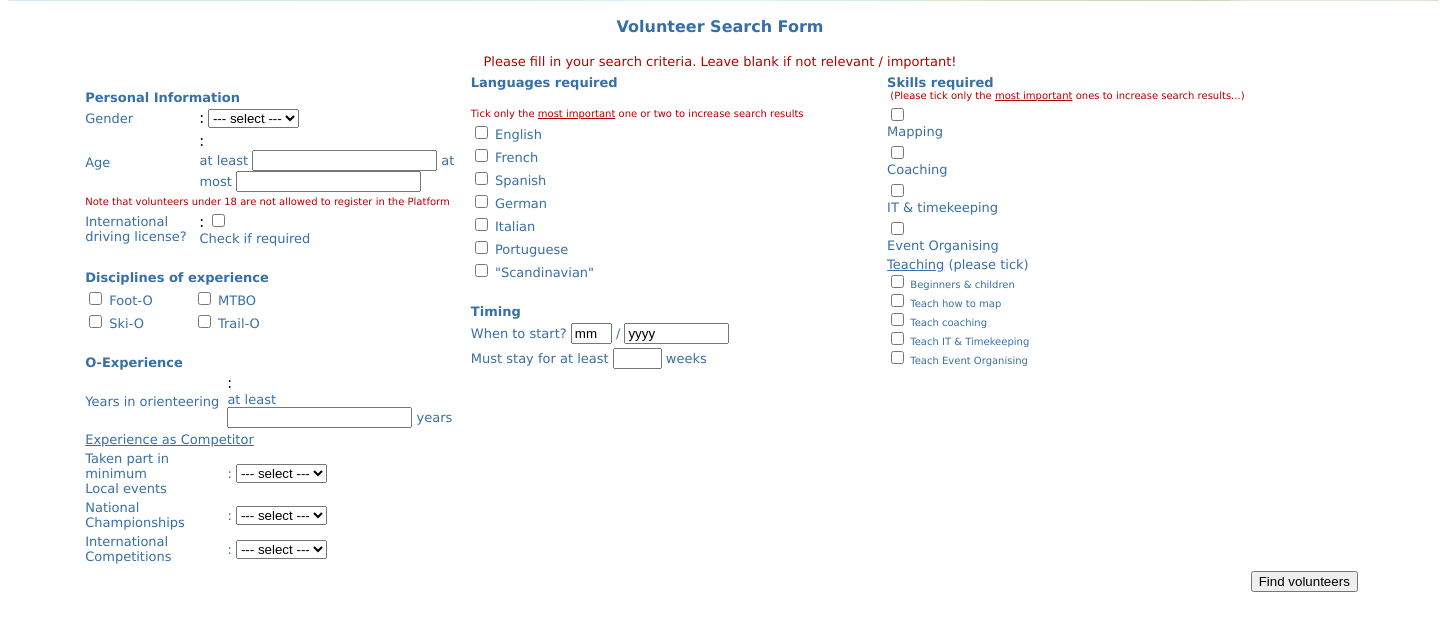
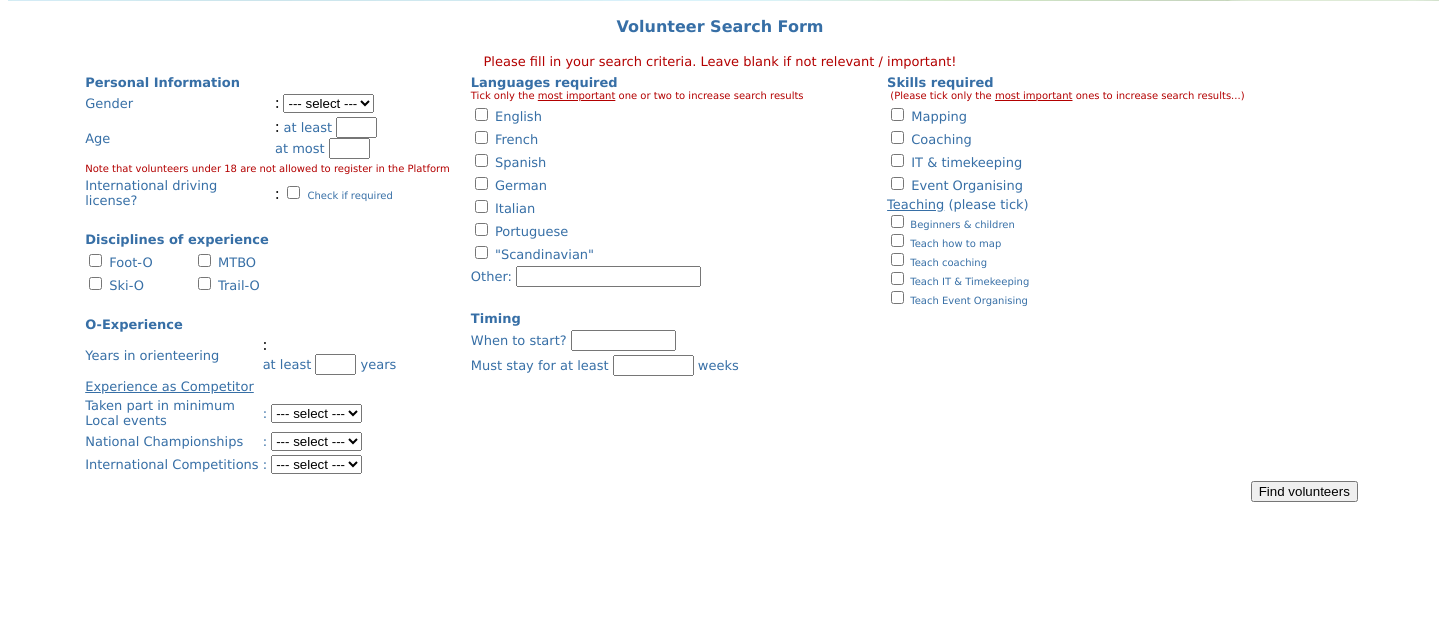
Before and after one commit to vasyaabr/iofvolunteers, a PHP site: the page made by templates/Volunteer/search.twig in a window 1440 px wide. Shown: the part 385-1004 px from the top of the page. After the commit the page ends 887 px from the top, so only its background shows below. Run offline with PHP 8.4, Linux system fonts and the light colour scheme; the template is opened without the code that fills it, so the values that code supplies are empty; some libraries are stand-ins or nearby versions.

Commit message:
volunteer search WIP

```diff
--- a/templates/Volunteer/search.twig
+++ b/templates/Volunteer/search.twig
@@ -31,11 +31,10 @@
                         </tr>
                         <tr>
                             <td class="desc">Age </td>
-                            <td>: <div class="desc"> at least
-                                    <input type="number" name="minage" size="2">
-                                    at most
-                                    <input type="number" name="maxage" size="2">
-                                </div>
+                            <td>: <span class="desc">
+                                    at least <input type="text" name="minage" size="2"><br>
+                                    at most <input type="text" name="maxage" size="2">
+                                </span>
                             </td>
                         </tr>
                         <tr>
@@ -48,7 +47,7 @@
                                 International driving license?
                             </td>
                             <td>: <input type="checkbox" name="license" value="1">
-                                <div class="desc"> Check if required </div>
+                                <span class="smradio"> Check if required </span>
                             </td>
                         </tr>
                         </tbody>
@@ -87,9 +86,7 @@
                         <tr>
                             <td class="desc">Years in orienteering </td>
                             <td>:<div class="desc">
-                                    at least
-                                    <input type="number" name="oyears" size="2">
-                                    years
+                                    at least <input type="text" name="oyears" size="2"> years
                                 </div>
                             </td>
                         </tr>
@@ -168,6 +167,9 @@
                         <tr>
                             <td class="desc"><input type="checkbox" name="languages[Scandinavian][known]" value="1"> "Scandinavian"</td>
                         </tr>
+                        <tr>
+                            <td class="desc">Other: <input type="text" name="languages[Other]" value=""></td>
+                        </tr>
                         </tbody>
                     </table>
                     <br>
@@ -178,13 +180,12 @@
                         </tr>
                         <tr>
                             <td class="desc">When to start?
-                                <input type="text" size="2" name="timeToStart_m" value="mm"> /
-                                <input type="text" size="10" name="timeToStart_y" value="yyyy">
+                                <input type="text" size="10" name="timeToStart" value="" class="datepicker">
                             </td>
                         </tr>
                         <tr>
                             <td class="desc">Must stay for at least
-                                <input type="text" size="3" name="maxWorkDuration" value="">
+                                <input type="text" size="7" name="maxWorkDuration" value="">
                                 weeks
                             </td>
                         </tr>
@@ -205,19 +206,19 @@
                             </td>
                         </tr>
                         <tr>
-                            <td><input type="checkbox" name="mappingSkilled" value="1"><div class="desc"> Mapping </div></td>
+                            <td><input type="checkbox" name="mappingSkilled" value="1"><span class="desc"> Mapping </span></td>
                         </tr>
                         <tr>
-                            <td><input type="checkbox" name="coachSkilled" value="1"><div class="desc"> Coaching </div></td>
+                            <td><input type="checkbox" name="coachSkilled" value="1"><span class="desc"> Coaching </span></td>
                         </tr>
                         <tr>
                             <td>
-                                <input type="checkbox" name="itSkilled" value="1"><div class="desc"> IT &amp; timekeeping </div>
+                                <input type="checkbox" name="itSkilled" value="1"><span class="desc"> IT &amp; timekeeping </span>
                             </td>
                         </tr>
                         <tr>
                             <td>
-                                <input type="checkbox" name="eventSkilled" value="1"><div class="desc"> Event Organising </div>
+                                <input type="checkbox" name="eventSkilled" value="1"><span class="desc"> Event Organising </span>
                             </td>
                         </tr>
                         <tr>
```
Also changed, not shown: other parts of templates/Volunteer/search.twig (+20 -18 lines), controllers/Volunteer.php (+22 -8 lines), templates/Volunteer/add.twig (+6 -6 lines).
